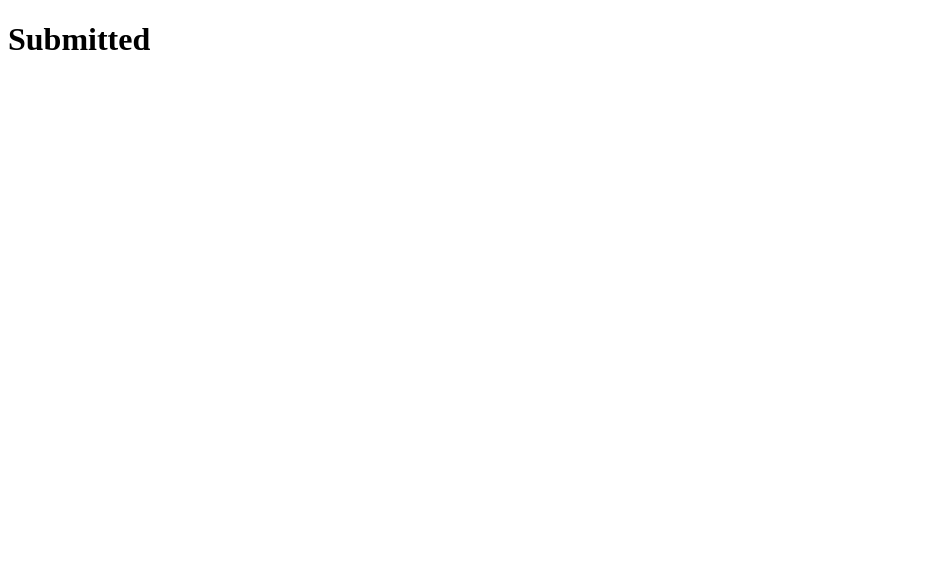
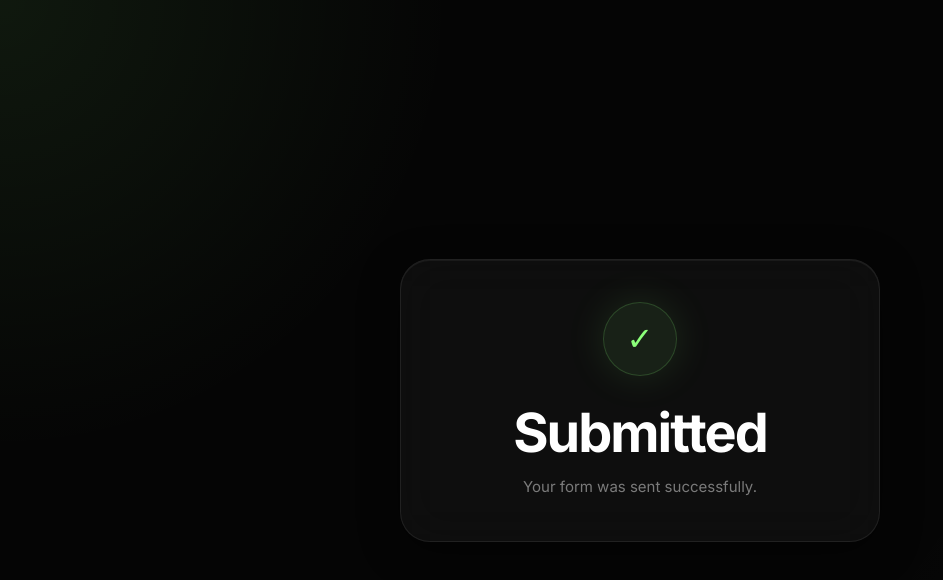
Before and after one commit to yetge/w, a plain HTML site: page success.html in a window 1280 px wide. Shown: the whole page, without its empty margins (0-943 px from the left). Drawn offline with Linux system fonts and the light colour scheme.

Commit message:
Update success.html

```diff
--- a/success.html
+++ b/success.html
@@ -1,11 +1,148 @@
 <!DOCTYPE html>
 <html lang="en">
 <head>
-	<meta charset="UTF-8">
-	<meta name="viewport" content="width=device-width, initial-scale=1.0">
-	<title>Success</title>
+<meta charset="UTF-8" />
+<meta name="viewport" content="width=device-width, initial-scale=1.0" />
+<title>Submitted</title>
+
+<link rel="preconnect" href="https://fonts.googleapis.com">
+<link rel="preconnect" href="https://fonts.gstatic.com" crossorigin>
+<link href="https://fonts.googleapis.com/css2?family=Inter:wght@400;500;600;700&display=swap" rel="stylesheet">
+
+<style>
+    * {
+        margin: 0;
+        padding: 0;
+        box-sizing: border-box;
+    }
+
+    :root {
+        --bg: #050505;
+        --card: rgba(255,255,255,0.04);
+        --border: rgba(255,255,255,0.08);
+        --text: #ffffff;
+        --muted: rgba(255,255,255,0.45);
+        --success: #8bff7a;
+    }
+
+    body {
+        min-height: 100vh;
+
+        display: flex;
+        justify-content: center;
+        align-items: center;
+
+        padding: 24px;
+
+        font-family: 'Inter', sans-serif;
+
+        background:
+            radial-gradient(circle at top left, rgba(139,255,122,0.08), transparent 30%),
+            radial-gradient(circle at bottom right, rgba(255,255,255,0.04), transparent 30%),
+            var(--bg);
+
+        overflow: hidden;
+    }
+
+    .success-card {
+        width: 100%;
+        max-width: 480px;
+
+        padding: 42px 28px;
+
+        border-radius: 30px;
+
+        background: var(--card);
+        border: 1px solid var(--border);
+
+        backdrop-filter: blur(24px);
+        -webkit-backdrop-filter: blur(24px);
+
+        box-shadow:
+            0 10px 40px rgba(0,0,0,0.45),
+            inset 0 1px 0 rgba(255,255,255,0.05);
+
+        text-align: center;
+
+        animation: float 5s ease-in-out infinite;
+    }
+
+    .check {
+        width: 74px;
+        height: 74px;
+
+        margin: 0 auto 24px;
+
+        border-radius: 50%;
+
+        display: flex;
+        justify-content: center;
+        align-items: center;
+
+        background: rgba(139,255,122,0.08);
+        border: 1px solid rgba(139,255,122,0.18);
+
+        color: var(--success);
+
+        font-size: 32px;
+
+        box-shadow:
+            0 0 40px rgba(139,255,122,0.12);
+    }
+
+    h1 {
+        color: var(--text);
+        font-size: clamp(34px, 6vw, 54px);
+        font-weight: 700;
+        letter-spacing: -2px;
+
+        margin-bottom: 10px;
+    }
+
+    p {
+        color: var(--muted);
+        font-size: 15px;
+        line-height: 1.6;
+    }
+
+    @keyframes float {
+        0%, 100% {
+            transform: translateY(0px);
+        }
+
+        50% {
+            transform: translateY(-6px);
+        }
+    }
+
+    @media (max-width: 600px) {
+        .success-card {
+            padding: 34px 22px;
+            border-radius: 24px;
+        }
+
+        .check {
+            width: 66px;
+            height: 66px;
+            font-size: 28px;
+        }
+
+        p {
+            font-size: 14px;
+        }
+    }
+</style>
 </head>
+
 <body>
-	<h1>Submitted</h1>
+
+<div class="success-card">
+    <div class="check">✓</div>
+
+    <h1>Submitted</h1>
+
+    <p>Your form was sent successfully.</p>
+</div>
+
 </body>
 </html>
```
